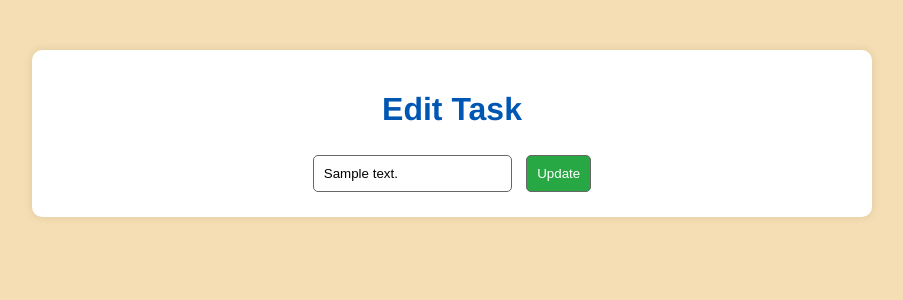
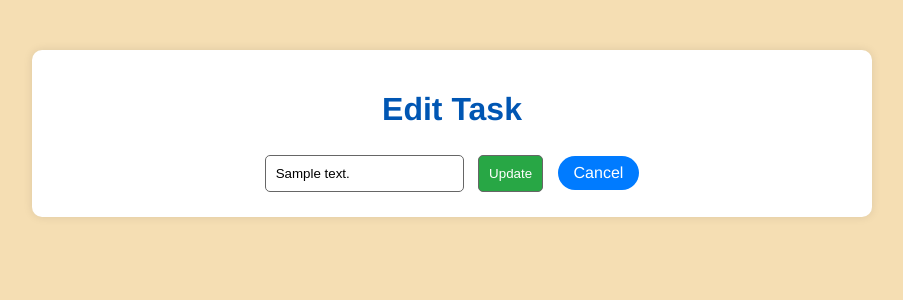
Before and after one commit to cithukyaw/FlaskToDo, a Flask app: page /edit/1 in a window 1280 px wide. Shown: the top 300 px of the page, without its empty margins (188-1091 px from the left). Run offline with Flask 3, Linux system fonts and the light colour scheme; tables that the repository leaves empty hold one stand-in row (values such as "Sample post").

Commit message:
Add cancel button in edit page

```diff
--- a/templates/edit.html
+++ b/templates/edit.html
@@ -10,6 +10,7 @@
         <form action="/edit/{{ task.id }}" method="post">
             <input type="text" name="content" id="content" value="{{ task.content }}" />
             <input type="submit" value="Update" class="btn-success" />
+            <a href="/">Cancel</a>
         </form>
     </div>
 {% endblock %}
```
